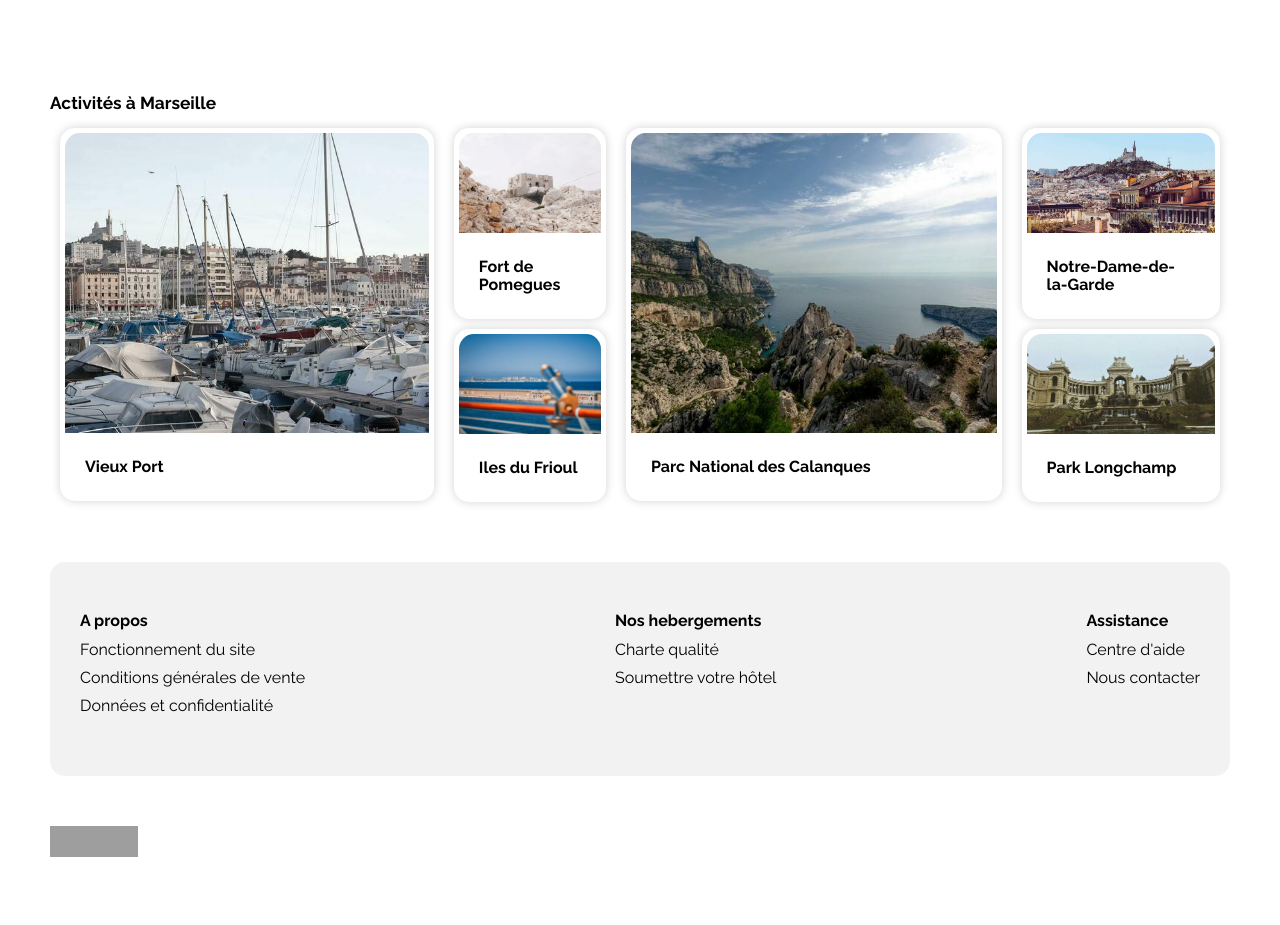
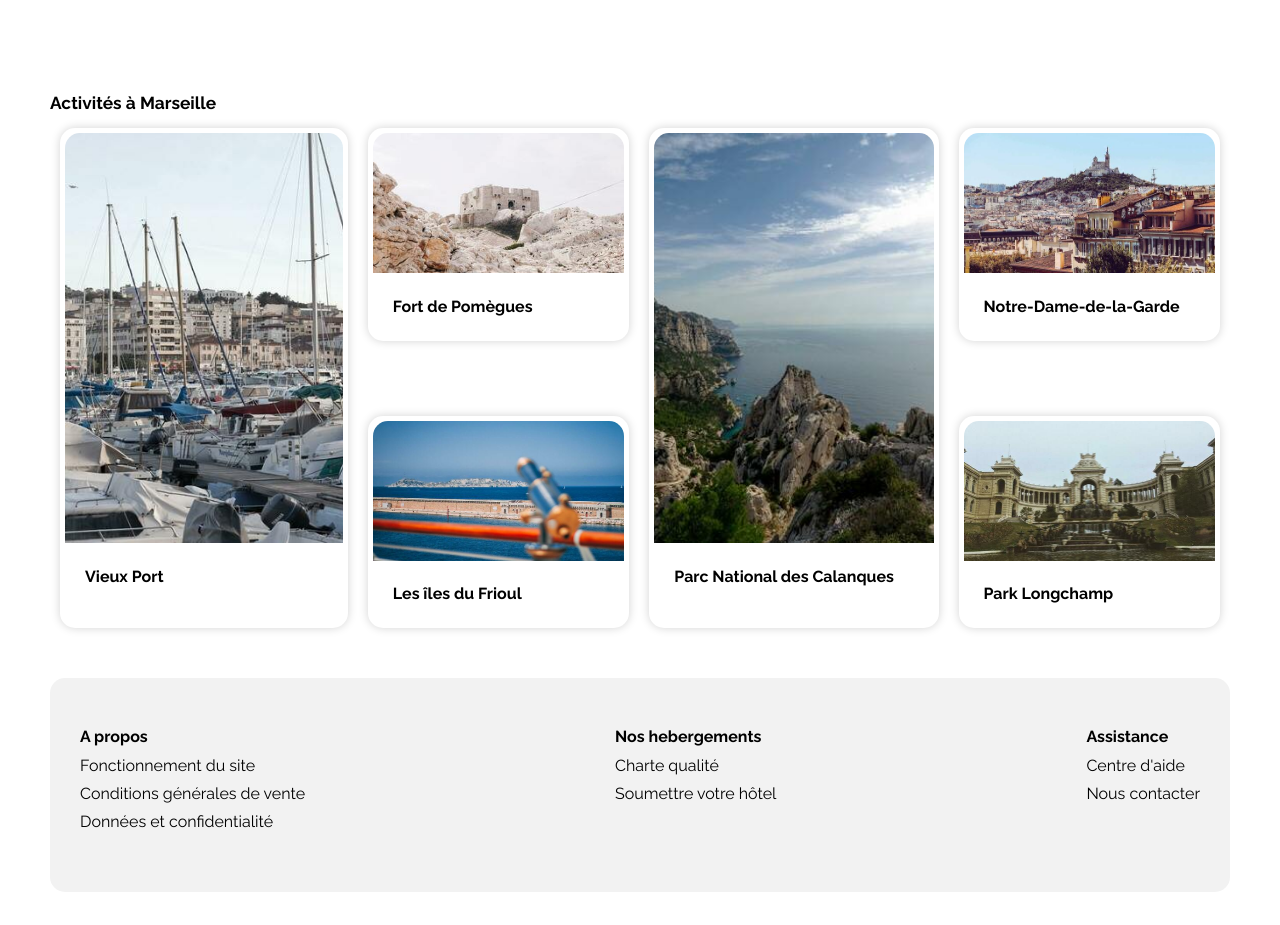
Before and after one commit to kidereo/oc-p002, a plain HTML site: page index.html in a window 1280 px wide. Shown: the part 1180-2105 px from the top of the page. Before the commit the page ends 2041 px from the top, so only its background shows below. Drawn offline with Linux system fonts and the light colour scheme; grey boxes are pictures that could not be loaded.

Commit message:
finished activites section

```diff
--- a/css/styles.css
+++ b/css/styles.css
@@ -299,7 +299,7 @@ nav a:hover {
 }
 
 /* Activites section */
-#activites-cards {
+#activites-cards-container {
     display: flex;
     justify-content: space-between;
 }
@@ -307,7 +307,7 @@ nav a:hover {
 #activites article {
     padding: 5px;
     box-shadow: 0 0 10px lightgray;
-    margin: 0 10px 10px 10px;
+    margin: 0 10px 0 10px;
 }
 
 #activites article:hover {
@@ -320,49 +320,29 @@ nav a:hover {
     color: inherit;
 }
 
-#activites-card-1 img {
+.activites-cards-area {
+    height: 500px;
+    display: flex;
+    flex-flow: column;
+    justify-content: space-between;
+}
+
+.activites-card {
+    flex: 0 1 50%;
+}
+
+.activites-image-large {
     border-top-left-radius: 15px;
     border-top-right-radius: 15px;
-    height: 300px;
-    width: 100%;
-    object-fit: cover;
-}
-#activites-card-2 img {
-    border-top-left-radius: 15px;
-    border-top-right-radius: 15px;
-    height: 100px;
+    height: 410px;
     width: 100%;
     object-fit: cover;
 }
 
-#activites-card-3 img {
+.activites-image-small {
     border-top-left-radius: 15px;
     border-top-right-radius: 15px;
-    height: 100px;
-    width: 100%;
-    object-fit: cover;
-}
-
-#activites-card-4 img {
-    border-top-left-radius: 15px;
-    border-top-right-radius: 15px;
-    height: 300px;
-    width: 100%;
-    object-fit: cover;
-}
-
-#activites-card-5 img {
-    border-top-left-radius: 15px;
-    border-top-right-radius: 15px;
-    height: 100px;
-    width: 100%;
-    object-fit: cover;
-}
-
-#activites-card-6 img {
-    border-top-left-radius: 15px;
-    border-top-right-radius: 15px;
-    height: 100px;
+    height: 140px;
     width: 100%;
     object-fit: cover;
 }
@@ -558,8 +538,24 @@ footer a:hover {
         object-fit: cover;
     }
 
-    #activites-cards {
+    /* Style Activites section */
+    #activites-cards-container {
         flex-direction: column;
+    }
+
+    .activites-cards-area {
+        height: 300px;
+        display: flex;
+        flex-flow: column;
+        justify-content: space-between;
+    }
+
+    .activites-card {
+        flex: 0 1 50%;
+    }
+
+    #activites-cards-container article {
+        margin-bottom: 25px;
     }
 
     #activites img {
--- a/index.html
+++ b/index.html
@@ -225,54 +225,62 @@
         </div>
         <section id="activites" class="margin-bottom-50">
             <h2>Activités à Marseille</h2>
-            <div id="activites-cards">
+            <div id="activites-cards-container">
                 <div id="activites-cards-area-1">
-                    <article id="activites-card-1" class="background-color-white border-radius-15 margin-bottom-50">
+                    <article id="activites-card-1"
+                             class="background-color-white border-radius-15 margin-bottom-50 activites-cards-area activites-card">
                         <a href="#">
                             <img src="./images/activites/4_small/reno-laithienne-QUgJhdY5Fyk-unsplash.jpg"
-                                 alt="Vieux Port">
+                                 alt="Vieux Port"
+                                 class="activites-image-large">
                             <h3>Vieux Port</h3>
                         </a>
                     </article>
                 </div>
 
-                <div id="activites-cards-area-2">
+                <div id="activites-cards-area-2" class="activites-cards-area activites-card">
                     <article id="activites-card-2" class="background-color-white border-radius-15 margin-bottom-50">
                         <a href="#">
                             <img src="./images/activites/4_small/paul-hermann-QFTrLdQIRhI-unsplash.jpg"
-                                 alt="Fort de Pomegues">
-                            <h3>Fort de Pomegues</h3>
+                                 alt="Fort de Pomègues"
+                                 class="activites-image-small">
+                            <h3>Fort de Pomègues</h3>
                         </a>
                     </article>
                     <article id="activites-card-3" class="background-color-white border-radius-15 margin-bottom-50">
                         <a href="#">
                             <img src="./images/activites/4_small/kevin-hikari-rV_Qd1l-VXg-unsplash.jpg"
-                                 alt="Iles du Frioul">
-                            <h3>Iles du Frioul</h3>
+                                 alt="Les îles du Frioul"
+                                 class="activites-image-small">
+                            <h3>Les îles du Frioul</h3>
                         </a>
                     </article>
                 </div>
                 <div id="activites-cards-area-3">
-                    <article id="activites-card-4" class="background-color-white border-radius-15 margin-bottom-50">
+                    <article id="activites-card-4"
+                             class="background-color-white border-radius-15 margin-bottom-50 activites-cards-area activites-card">
                         <a href="#">
                             <img src="./images/activites/4_small/kilyan-sockalingum-NR8-cBCN3aI-unsplash.jpg"
-                                 alt="Parc National des Calanques">
+                                 alt="Parc National des Calanques"
+                                 class="activites-image-large">
                             <h3>Parc National des Calanques</h3>
                         </a>
                     </article>
                 </div>
-                <div id="activites-cards-area-4">
+                <div id="activites-cards-area-4" class="activites-cards-area activites-card">
                     <article id="activites-card-5" class="background-color-white border-radius-15 margin-bottom-50">
                         <a href="#">
                             <img src="./images/activites/4_small/florian-wehde-xW9e8gdotxI-unsplash.jpg"
-                                 alt="Notre-Dame-de-la-Garde">
+                                 alt="Notre-Dame-de-la-Garde"
+                                 class="activites-image-small">
                             <h3>Notre-Dame-de-la-Garde</h3>
                         </a>
                     </article>
                     <article id="activites-card-6" class="background-color-white border-radius-15 margin-bottom-50">
                         <a href="#">
                             <img src="./images/activites/4_small/lena-paulin-wH2-EJoDcV0-unsplash.jpg"
-                                 alt="Park Longchamp">
+                                 alt="Park Longchamp"
+                                 class="activites-image-small">
                             <h3>Park Longchamp</h3>
                         </a>
                     </article>
```
